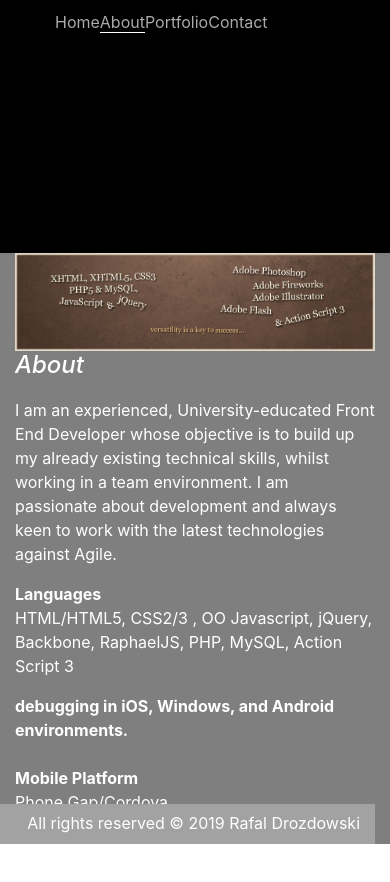
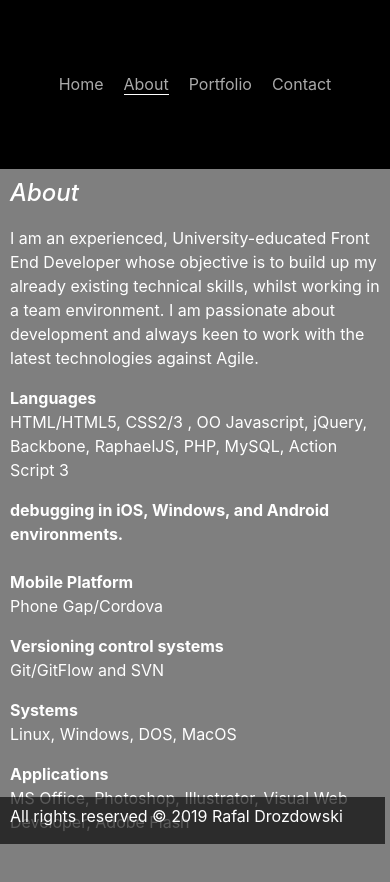
Before and after one commit to rdrozdowski/rdrozdowski.github.io, a React app: page /#/Home in a window 390 px wide. Both pictures are taken after a click on the item "About". Shown: the top 882 px of the page. After the commit the page ends 860 px from the top, so only its background shows below. Built offline with nearby package versions, Linux system fonts and the light colour scheme.

Commit message:
change css to serve responsivelly movile devices

```diff
--- a/src/Components/UI/About/index.jsx
+++ b/src/Components/UI/About/index.jsx
@@ -10,7 +10,6 @@ export default class About extends Component {
   render() {
     return (
       <section>
-        <img src={Img} className={'img-responsive'} />
         <h4 dangerouslySetInnerHTML={{__html: JsonMenu[1].menuTitle}}></h4>
         <p dangerouslySetInnerHTML={{ __html: JsonMenu[1].menuText }}></p>
       </section>
--- a/src/Components/UI/Contact/index.jsx
+++ b/src/Components/UI/Contact/index.jsx
@@ -39,7 +39,6 @@ export default class Contact extends Component {
   render() {
     return (
       <section>
-        <img src={Img} className={'img-responsive'} />
         <h4 dangerouslySetInnerHTML={{ __html: JsonMenu[3].menuTitle }}></h4>
         <p>
           If you have enquiries or would just like to contact me, please use the details below or fill out the form.</p>
--- a/src/Components/UI/Footer/Footer.jsx
+++ b/src/Components/UI/Footer/Footer.jsx
@@ -1,5 +1,5 @@
 import React, { Component } from 'react';
-import Styles from './Footer.scss';
+import Styles from './Footer.css';
 
 export default class Footer extends Component {
   constructor(props) {
--- a/src/Components/UI/Footer/Footer.scss
+++ /dev/null
@@ -1,12 +0,0 @@
-footer {
-  position: fixed !important;
-  bottom: 0px;
-  left: 0px;
-  height: 40px;
-  bottom: 0px;
-  width: 100%;
-  margin: auto;
-  background-color: #a2a2a2;
-  color: rgb(78, 47, 22);
-  text-align: right;
-}
--- a/src/Components/UI/Menu/MenuItem.jsx
+++ b/src/Components/UI/Menu/MenuItem.jsx
@@ -1,6 +1,6 @@
 import React, { Component } from 'react';
 import { BrowserRouter as Router, Route, Link } from "react-router-dom";
-import Styles from './MenuItem.scss';
+import Styles from './MenuItem.css';
 import '../../../../src/styles.css';
 
 export default class MenuItem extends Component {
--- a/src/Components/UI/Portfolio/index.jsx
+++ b/src/Components/UI/Portfolio/index.jsx
@@ -6,7 +6,6 @@ export default class Portfolio extends Component {
   render() {
     return (
       <section>
-        <img src={Img} className='img-responsive' />
         <h4 dangerouslySetInnerHTML={{ __html: JsonMenu[2].menuTitle }}></h4>
         <p dangerouslySetInnerHTML={{ __html: JsonMenu[2].menuText }}></p>
       </section>
--- a/src/Components/UI/Skeleton/Skeleton.jsx
+++ b/src/Components/UI/Skeleton/Skeleton.jsx
@@ -26,7 +26,7 @@ class Skeleton extends Component {
     return (
       <div>
         <div className="row" >
-          <div className="col-md-6 no-gutter Row__col--box-adjust Row__col--box-black Row__col--align--center">
+          <div className="col-md-6 no-gutter Row__col--box-adjust Row__col--box-black Row__col--align--center Row__header--fixed">
             <ul className="Menu__ul">
             {
               this.JsonMenu.map((item, index) => {
@@ -37,7 +37,7 @@ class Skeleton extends Component {
             }
             </ul>
           </div>
-          <div className="col-md-6 no-gutter Row__col--box-adjust Row__col--box-grey Row__col--align--left">
+          <div className="col-md-6 no-gutter Row__col--box-adjust Row__col--box-grey Row__col--padding Row__col--align--left">
             <Switch>
               <div>
                 <Redirect from="/" to="/Home" />
@@ -45,9 +45,9 @@ class Skeleton extends Component {
                 <Route path="/about" component={About} />
                 <Route path="/portfolio" component={Portfolio} />
                 <Route path="/contact" component={Contact} />
-                <Footer />
               </div>
             </Switch>
+            <Footer />
           </div>
         </div>
       </div>
--- a/src/styles.css
+++ b/src/styles.css
@@ -1,5 +1,6 @@
 body {
-  /* background-color: rgba(0,0,0,.9); */
+  background-color: rgba(0, 0, 0, .5);
+  /* padding-bottom: 40px; */
 }
 
 header {
@@ -47,7 +48,7 @@ input, textarea {
   font-size: 13px;
   margin-top: 5px;
   border: 1px gray solid;
-  float: right;
+  /* float: right; */
 }
 
 .display-block {
@@ -72,13 +73,7 @@ input, textarea {
   margin-top: 5px;
   border: 1px gray solid;
   float: right;
-}
-#contact-form input, #contact-form textarea {
-  font-family: tahoma,verdana,sans-serif;
-  font-size: 13px;
-  margin-top: 5px;
-  border: 1px gray solid;
-  float: right;
+  width: 70%;
 }
 input {
   height: 30px;
@@ -108,6 +103,11 @@ h4 {
 
 .Menu__ul {
   list-style-type: none;
+  display: flex;
+  justify-content: center;
+  align-items: center;
+  height: 100%;
+  padding: 0px;
 }
 
 .Menu__ul > .col {
@@ -117,11 +117,15 @@ h4 {
 
 .Menu__ul__items--position {
   float: left;
-  padding: 10px 0;
+  padding: 1px 10px;
 }
 
 .Row__col--height {
   height: 15vh;
+}
+
+.Row__col--padding {
+  padding: 10px
 }
 
 .Row__col--box-black {
@@ -129,24 +133,38 @@ h4 {
 }
 
 .Row__col--box-grey {
-  background-color: rgba(0, 0, 0, .5);
+  /* background-color: rgba(0, 0, 0, .5); */
 }
 
-.Row__col--box-adjust:first-child  {
-  height: 30vh;
+.Row__col--align--center  {
+  height: 20vh;
 }
-.Row__col--box-adjust:last-child {
-  height: 70vh;
-}
+/* .Row__col--align--left {
+  height: 90vh;
+} */
 
 p, h4 {
   color: white
 }
 
+footer {
+  position: fixed;
+  bottom: 0px;
+  width: 100%;
+  background: rgba(0, 0, 0, .65)
+}
+
+.clearfix:after {
+  display: table;
+  clear: both;
+  content: '';
+}
+
 @media screen and (min-width: 767px){
 
   .Menu__ul {
-    text-align: right
+    text-align: right;
+    padding: 0px;
   }
 
   .Row__col--align--center {
@@ -161,12 +179,19 @@ p, h4 {
     align-items: center;
   }
 
-  .Row__col--box-adjust:first-child  {
+  .Row__col--align--center  {
     height: 100vh;
   }
-  .Row__col--box-adjust:last-child {
+  .Row__col--align--left {
     height: 100vh;
   }
+
+  .Menu__ul {
+    list-style-type: none;
+    display: inline-block;
+    justify-content: center;
+  }
+
   .Menu__ul__items--position {
     float: none;
     padding: 5px 0;
```
Also changed, not shown: src/Components/UI/Menu/MenuItem.scss (deleted, +0 -21 lines), src/Components/UI/Footer/Footer.css (added), src/Components/UI/Menu/Menu.css (renamed from src/Components/UI/Menu/Menu.scss), src/Components/UI/Menu/MenuItem.css (added).
